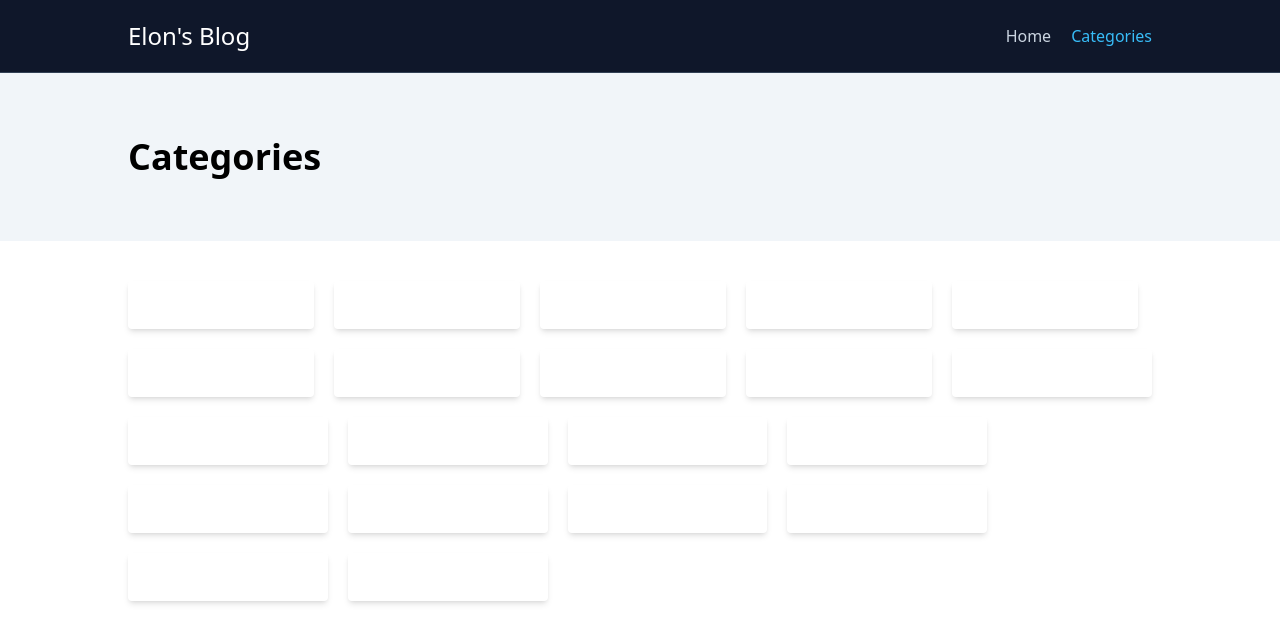
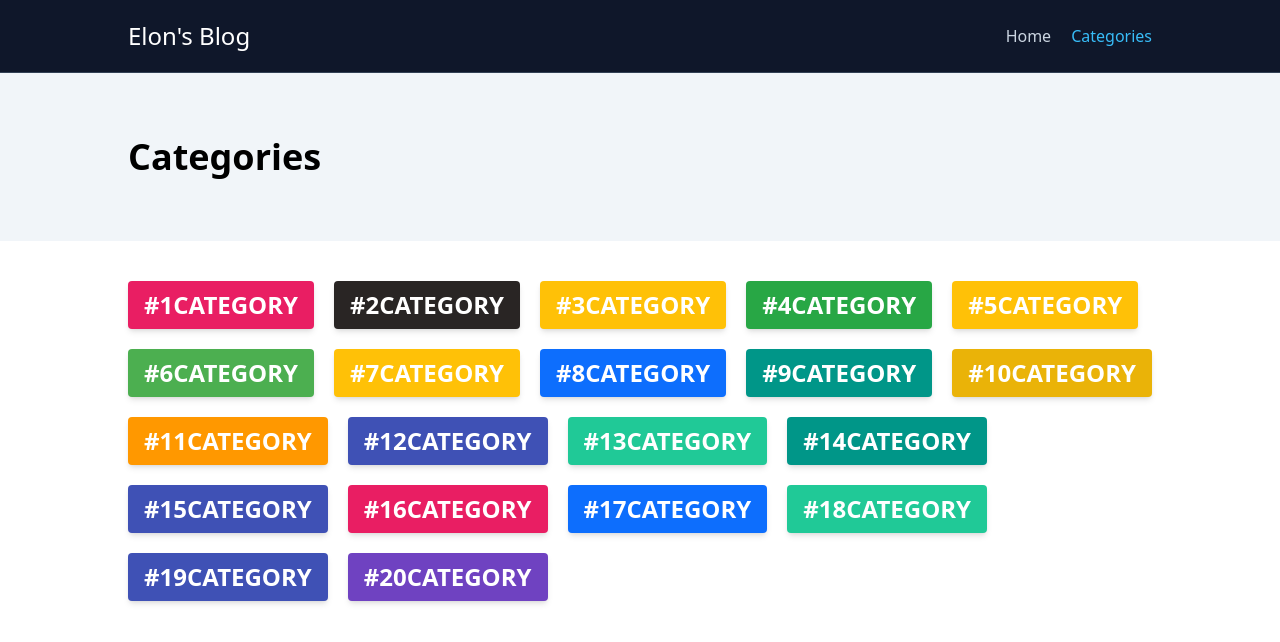
Before and after one commit to jahidanowar/nuxt3-wp-blog, a Nuxt app: page /categories in a window 1280 px wide. Shown: the top 642 px of the page. Built offline with nearby package versions, Linux system fonts and the light colour scheme.

Commit message:
refactor: Meta, Title, Color Generator

```diff
--- a/nuxt.config.ts
+++ b/nuxt.config.ts
@@ -5,6 +5,7 @@ export default defineNuxtConfig({
       charset: "utf-16",
       viewport: "width=500, initial-scale=1",
       title: "Elon's Blog",
+      titleTemplate: "%s - Elon's Blog",
       meta: [{ name: "description", content: "Elon's awesome blog" }],
     },
   },
--- a/pages/[slug].vue
+++ b/pages/[slug].vue
@@ -1,10 +1,22 @@
 <script lang="ts" setup>
 const params = useRoute().params;
+
+useHead({
+  title: `${params.slug}`,
+  meta: [
+    {
+      name: "description",
+      content: `${params.slug}`,
+    },
+  ],
+});
 </script>
 <template>
-  <section class="container blog py-20">
+  <section class="container blog py-10 sm:py-16">
     <div class="sm:px-20">
-      <h1 class="blog__title text-5xl font-bold text-center leading-snug mb-5">
+      <h1
+        class="blog__title text-3xl sm:text-5xl font-bold text-center leading-snug mb-5"
+      >
         How to make a Reusable OTP Input Field with Vue 3 and Tailwind CSS
       </h1>
       <div class="flex mb-10 justify-center gap-5">
@@ -16,7 +28,7 @@ const params = useRoute().params;
         >
       </div>
       <div
-        class="blog__image h-[500px] w-full rounded shadow-xl relative overflow-hidden mb-12"
+        class="blog__image h-[250px] sm:h-[500px] w-full rounded shadow-xl relative overflow-hidden mb-12"
       >
         <img
           src="https://i.ibb.co/mJH7pyX/elon.png"
@@ -95,22 +107,22 @@ const params = useRoute().params;
 }
 
 .blog__content h1 {
-  @apply text-4xl;
+  @apply text-2xl sm:text-4xl;
 }
 
 .blog__content h2 {
-  @apply text-3xl;
+  @apply text-xl sm:text-3xl;
 }
 
 .blog__content h3 {
-  @apply text-2xl;
+  @apply text-lg sm:text-2xl;
 }
 
 .blog__content h4 {
-  @apply text-xl;
+  @apply sm:text-xl;
 }
 
 .blog__content h5 {
-  @apply text-lg;
+  @apply text-sm sm:text-lg;
 }
 </style>
--- a/pages/categories/[slug].vue
+++ b/pages/categories/[slug].vue
@@ -1,5 +1,14 @@
 <script lang="ts" setup>
 const params = useRoute().params;
+useHead({
+  title: `Category ${params.slug}`,
+  meta: [
+    {
+      name: "description",
+      content: `Category ${params.slug}`,
+    },
+  ],
+});
 </script>
 
 <template>
--- a/pages/categories/index.vue
+++ b/pages/categories/index.vue
@@ -1,5 +1,14 @@
 <script lang="ts" setup>
 import colorGenerator from "~~/utils/colorGenerator";
+useHead({
+  title: "Categories",
+  meta: [
+    {
+      name: "description",
+      content: "Categories",
+    },
+  ],
+});
 </script>
 <template>
   <PageHeader title="Categories"> </PageHeader>
@@ -11,7 +20,7 @@ import colorGenerator from "~~/utils/colorGenerator";
           :key="i"
           :to="`/categories/${i}`"
           class="flex items-center justify-center py-2 px-4 rounded text-white shadow-md hover:shadow-lg duration-200 text-2xl uppercase"
-          :class="colorGenerator()"
+          :style="{ backgroundColor: colorGenerator() }"
         >
           <span class="font-semibold">#{{ i }}category</span>
         </NuxtLink>
--- a/pages/index.vue
+++ b/pages/index.vue
@@ -1,4 +1,15 @@
-<script lang="ts" setup></script>
+<script lang="ts" setup>
+useHead({
+  title: "Home",
+  meta: [
+    {
+      name: "description",
+      content: "Home",
+    },
+  ],
+  titleTemplate: "Elon's Blog - %s",
+});
+</script>
 <template>
   <main>
     <PageHeader>
--- a/utils/colorGenerator.ts
+++ b/utils/colorGenerator.ts
@@ -1,16 +1,28 @@
 export default function (): string {
   const colors = [
-    "bg-amber-700",
-    "bg-red-700",
-    "bg-sky-700",
-    "bg-blue-700",
-    "bg-green-700",
-    "bg-orange-700",
-    "bg-purple-700",
-    "bg-pink-700",
-    "bg-teal-700",
-    "bg-indigo-700",
-    "bg-yellow-700",
+    "#FFC107",
+    "#F44336",
+    "#03A9F4",
+    "#2196F3",
+    "#4CAF50",
+    "#FF9800",
+    "#9C27B0",
+    "#E91E63",
+    "#009688",
+    "#3F51B5",
+    "#eab308",
+    "#b91c1c",
+    "#292524",
+    "#0d6efd",
+    "#6610f2",
+    "#6f42c1",
+    "#d63384",
+    "#dc3545",
+    "#fd7e14",
+    "#ffc107",
+    "#28a745",
+    "#20c997",
   ];
+
   return colors[Math.floor(Math.random() * colors.length)];
 }
```
